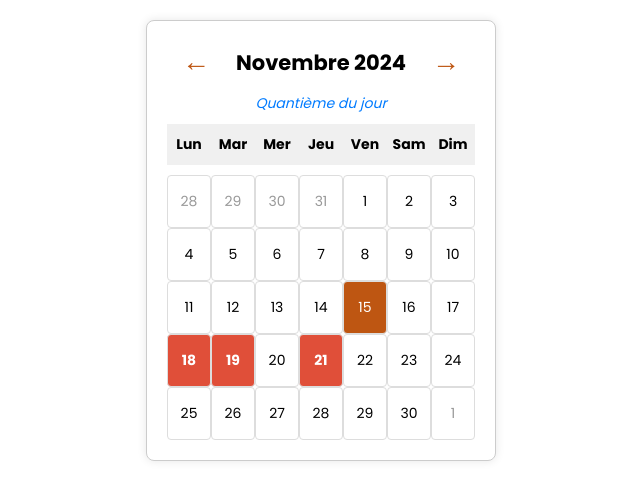
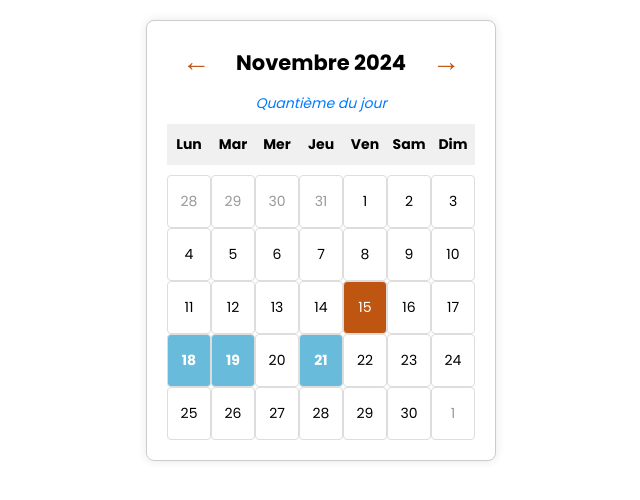
Before and after one commit to cpamliam/LIAM_CALENDAR, a plain HTML site: page index.html in a window 1280 px wide. Shown: the whole page, without its empty margins (319-959 px from the left). Drawn offline with Linux system fonts and the light colour scheme.

Commit message:
Update index.html

```diff
--- a/index.html
+++ b/index.html
@@ -11,7 +11,7 @@
             --white-color: #FFFFFF;
             --arrow-color: #00a5df; /* Couleur aléatoire appliquée */
             --today-background-color: #007bff; /* Couleur aléatoire appliquée */
-            --event-background-color: #e04f39;
+            --event-background-color: #68bbdb;
             --quantieme-color: #007bff;
         }
         * {
```
